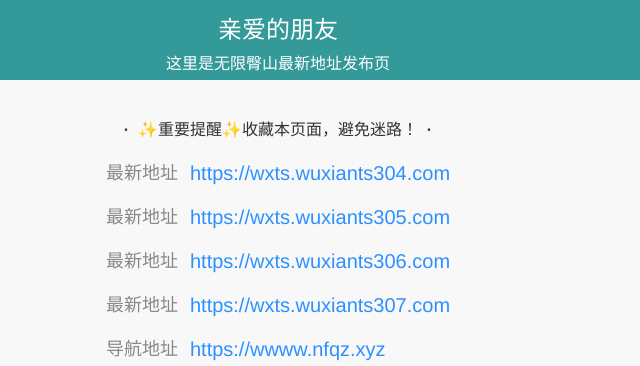
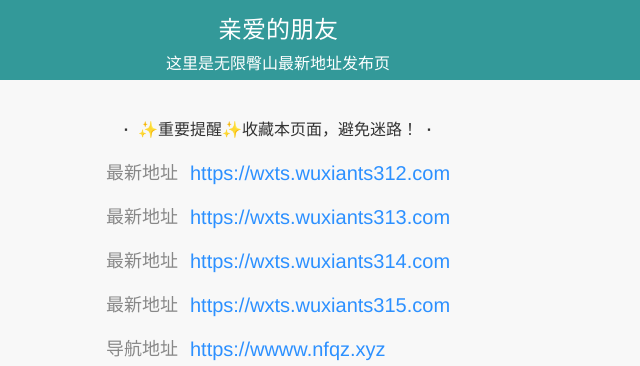
Before and after one commit to wuxiants/wuxiants.github.io, a plain HTML site: page index.html in a window 1280 px wide. Shown: the top 366 px of the page, 362-1002 px from the left. Drawn offline with Linux system fonts and the light colour scheme.

Commit message:
Update index.html

```diff
--- a/index.html
+++ b/index.html
@@ -32,10 +32,10 @@
 		<div class="main">
             <div class="x2"><b>·</b>&nbsp;&nbsp;✨重要提醒✨收藏本页面，避免迷路！&nbsp;&nbsp;<b>·</b></div>
             <table class="xianlu">
-	        <tr><th>最新地址&nbsp;&nbsp;</th><td><a href="https://wxts.wuxiants304.com" target="_blank" rel="external nofollow noopener">https://wxts.wuxiants304.com</a></td></tr>
-	        <tr><th>最新地址&nbsp;&nbsp;</th><td><a href="https://wxts.wuxiants305.com" target="_blank" rel="external nofollow noopener">https://wxts.wuxiants305.com</a></td></tr>
-		<tr><th>最新地址&nbsp;&nbsp;</th><td><a href="https://wxts.wuxiants306.com" target="_blank" rel="external nofollow noopener">https://wxts.wuxiants306.com</a></td></tr>
-	        <tr><th>最新地址&nbsp;&nbsp;</th><td><a href="https://wxts.wuxiants307.com" target="_blank" rel="external nofollow noopener">https://wxts.wuxiants307.com</a></td></tr>
+	        <tr><th>最新地址&nbsp;&nbsp;</th><td><a href="https://wxts.wuxiants312.com" target="_blank" rel="external nofollow noopener">https://wxts.wuxiants312.com</a></td></tr>
+	        <tr><th>最新地址&nbsp;&nbsp;</th><td><a href="https://wxts.wuxiants313.com" target="_blank" rel="external nofollow noopener">https://wxts.wuxiants313.com</a></td></tr>
+		<tr><th>最新地址&nbsp;&nbsp;</th><td><a href="https://wxts.wuxiants314.com" target="_blank" rel="external nofollow noopener">https://wxts.wuxiants314.com</a></td></tr>
+	        <tr><th>最新地址&nbsp;&nbsp;</th><td><a href="https://wxts.wuxiants315.com" target="_blank" rel="external nofollow noopener">https://wxts.wuxiants315.com</a></td></tr>
 		<tr><th>导航地址&nbsp;&nbsp;</th><td><a href="https://www.nfqz2.xyz" target="_blank" rel="external nofollow noopener">https://wwww.nfqz.xyz</a></td></tr>
             </table>
             <div class="youlian">发送任意邮件到：wuxiants@gmail.com，自动回复最新地址</div>
```
